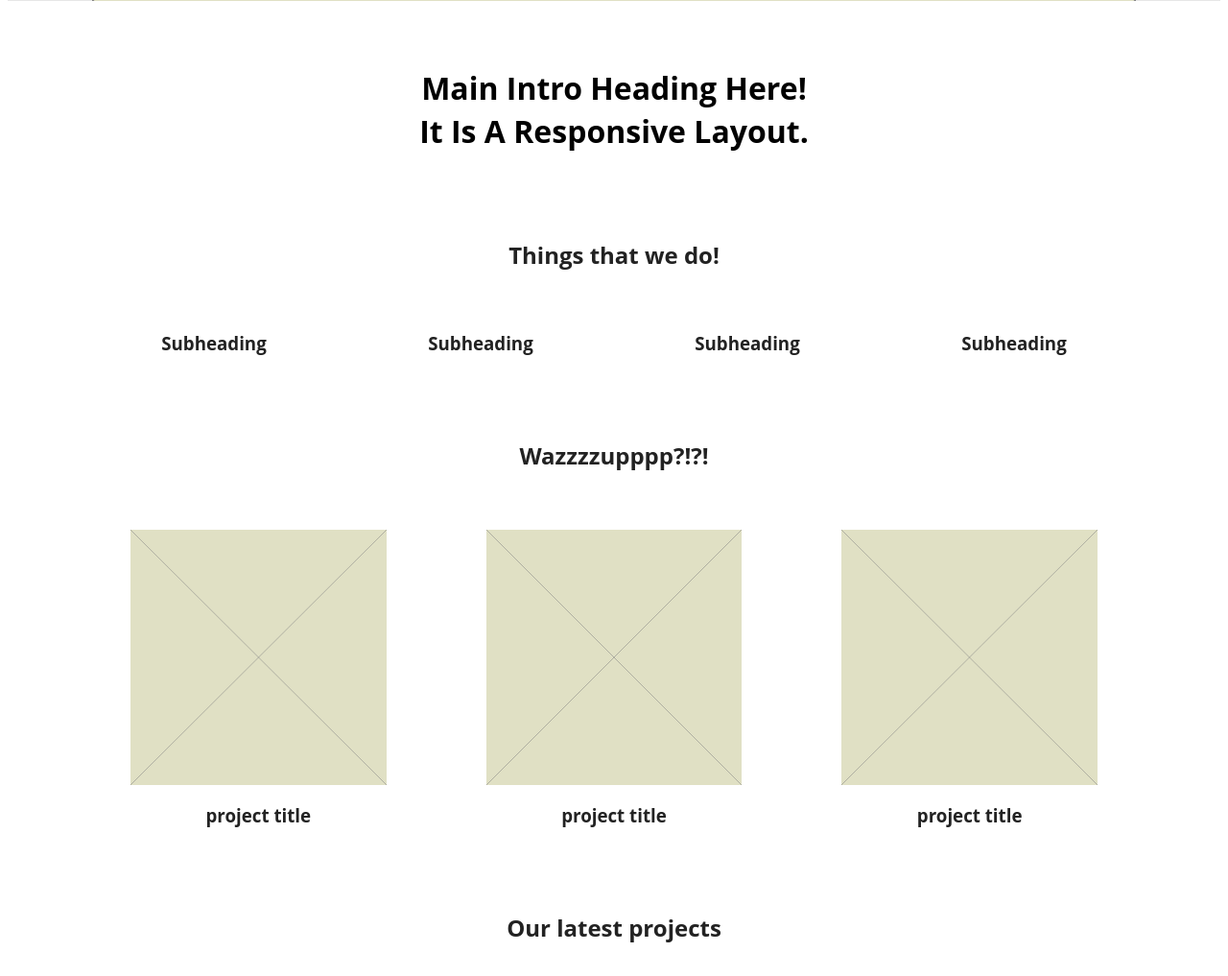
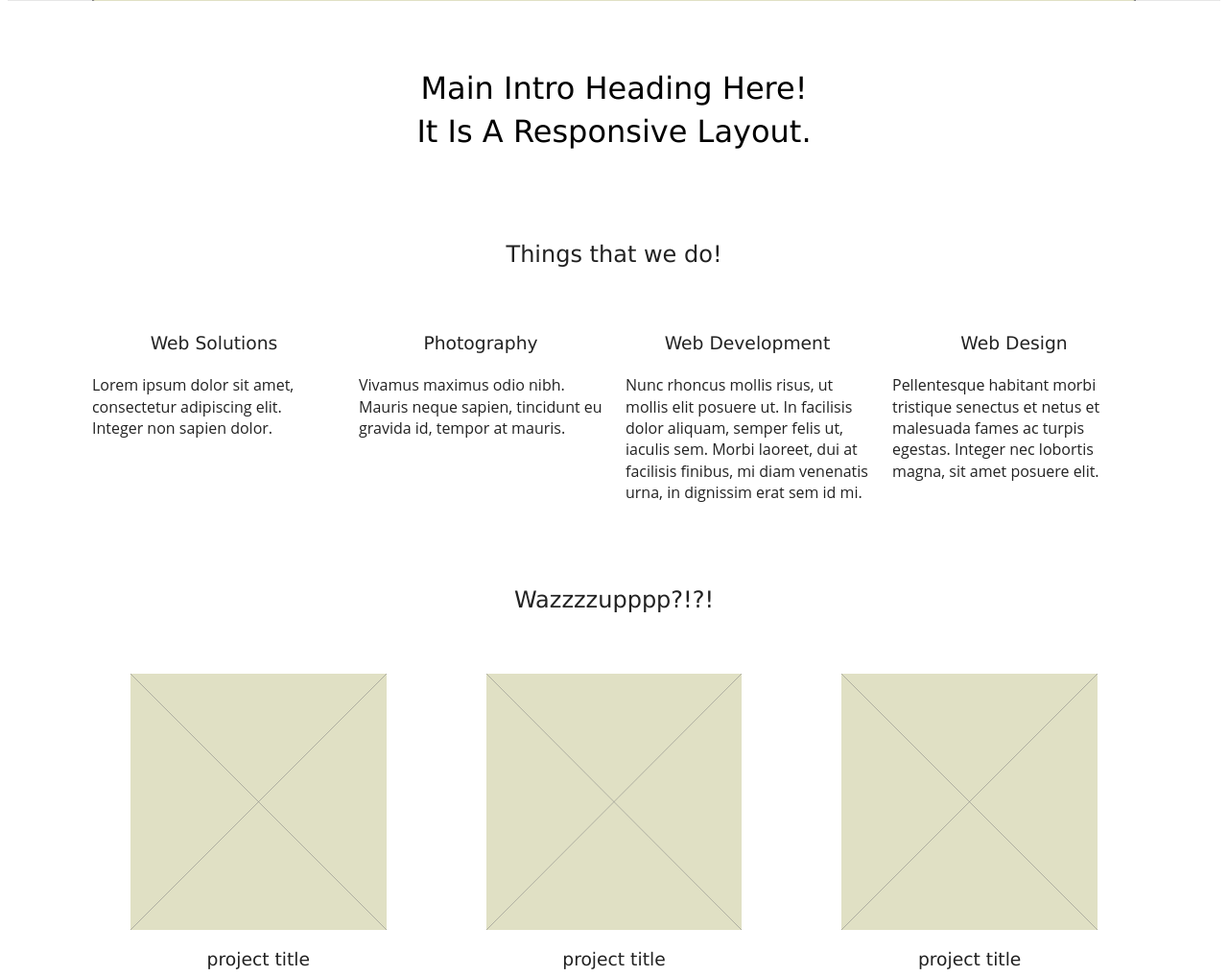
Before and after one commit to TylerD2K/mdia_2003_tylerd, a website built with Parcel: page index.html in a window 1280 px wide. Shown: the part 1899-2916 px from the top of the page at 96% size. Built offline with nearby package versions, Linux system fonts and the light colour scheme.

Commit message:
final commit for now

```diff
--- a/css/main.css
+++ b/css/main.css
@@ -113,6 +113,8 @@ h1 {
   }
 
   .heading {
+    font-family: Ubuntu, Verdana, Geneva, Tahoma, sans-serif;
+    font-weight: 400;
     text-align: center;
   }
 
--- a/index.html
+++ b/index.html
@@ -54,16 +54,20 @@
             </h2>
           </div>
           <div class="column">
-              <h3 class="heading">Subheading</h3>
+              <h3 class="heading">Web Solutions</h3>
+              <p>Lorem ipsum dolor sit amet, consectetur adipiscing elit. Integer non sapien dolor.</p>
           </div>
           <div class="column">
-            <h3 class="heading">Subheading</h3>
+            <h3 class="heading">Photography</h3>
+            <p>Vivamus maximus odio nibh. Mauris neque sapien, tincidunt eu gravida id, tempor at mauris.</p>
           </div>
           <div class="column">
-            <h3 class="heading">Subheading</h3>
+            <h3 class="heading">Web Development</h3>
+            <p>Nunc rhoncus mollis risus, ut mollis elit posuere ut. In facilisis dolor aliquam, semper felis ut, iaculis sem. Morbi laoreet, dui at facilisis finibus, mi diam venenatis urna, in dignissim erat sem id mi.</p>
           </div>
           <div class="column">
-            <h3 class="heading">Subheading</h3>
+            <h3 class="heading">Web Design</h3>
+            <p>Pellentesque habitant morbi tristique senectus et netus et malesuada fames ac turpis egestas. Integer nec lobortis magna, sit amet posuere elit.</p>
           </div>
 
       </div>
```
